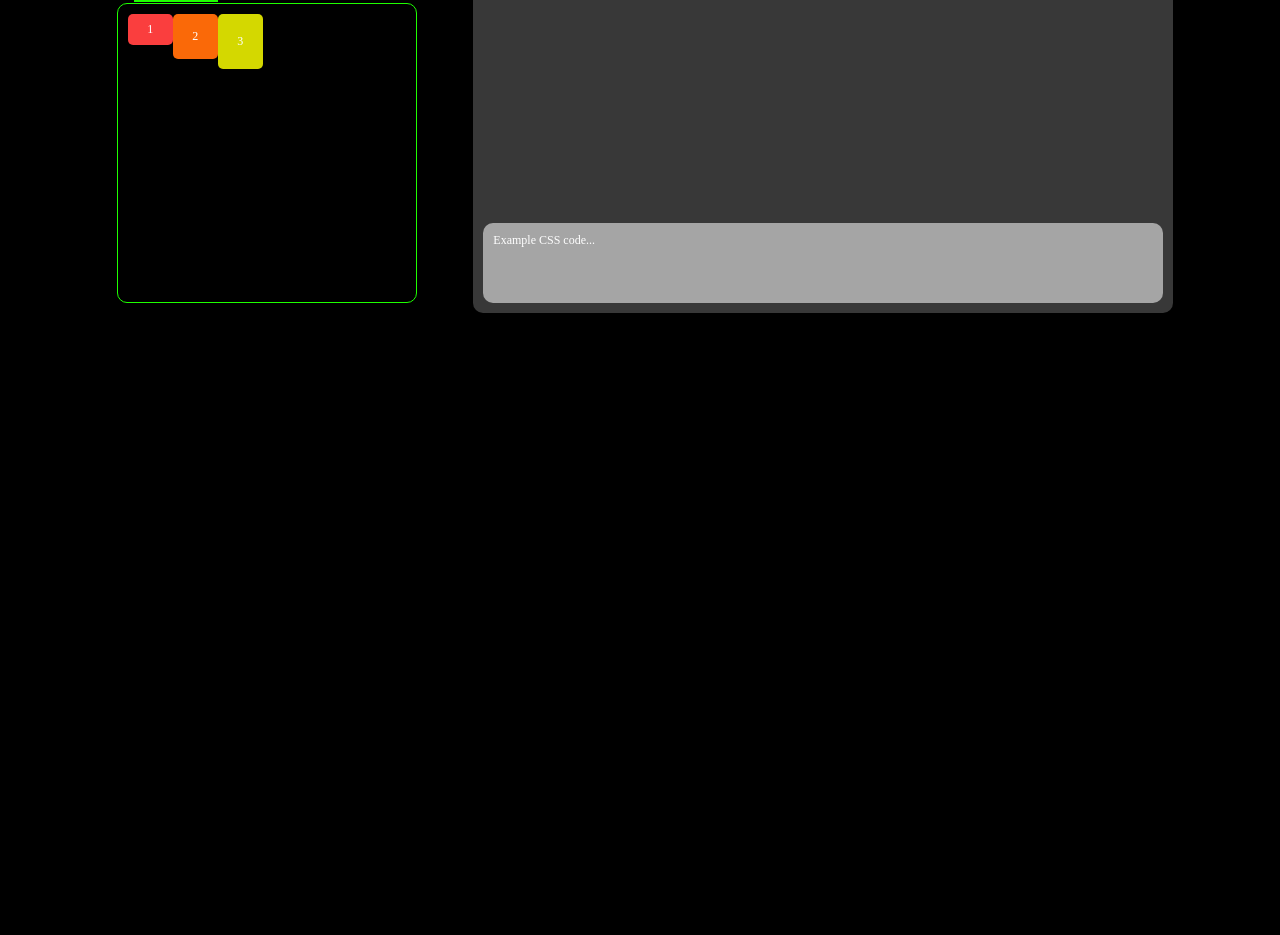
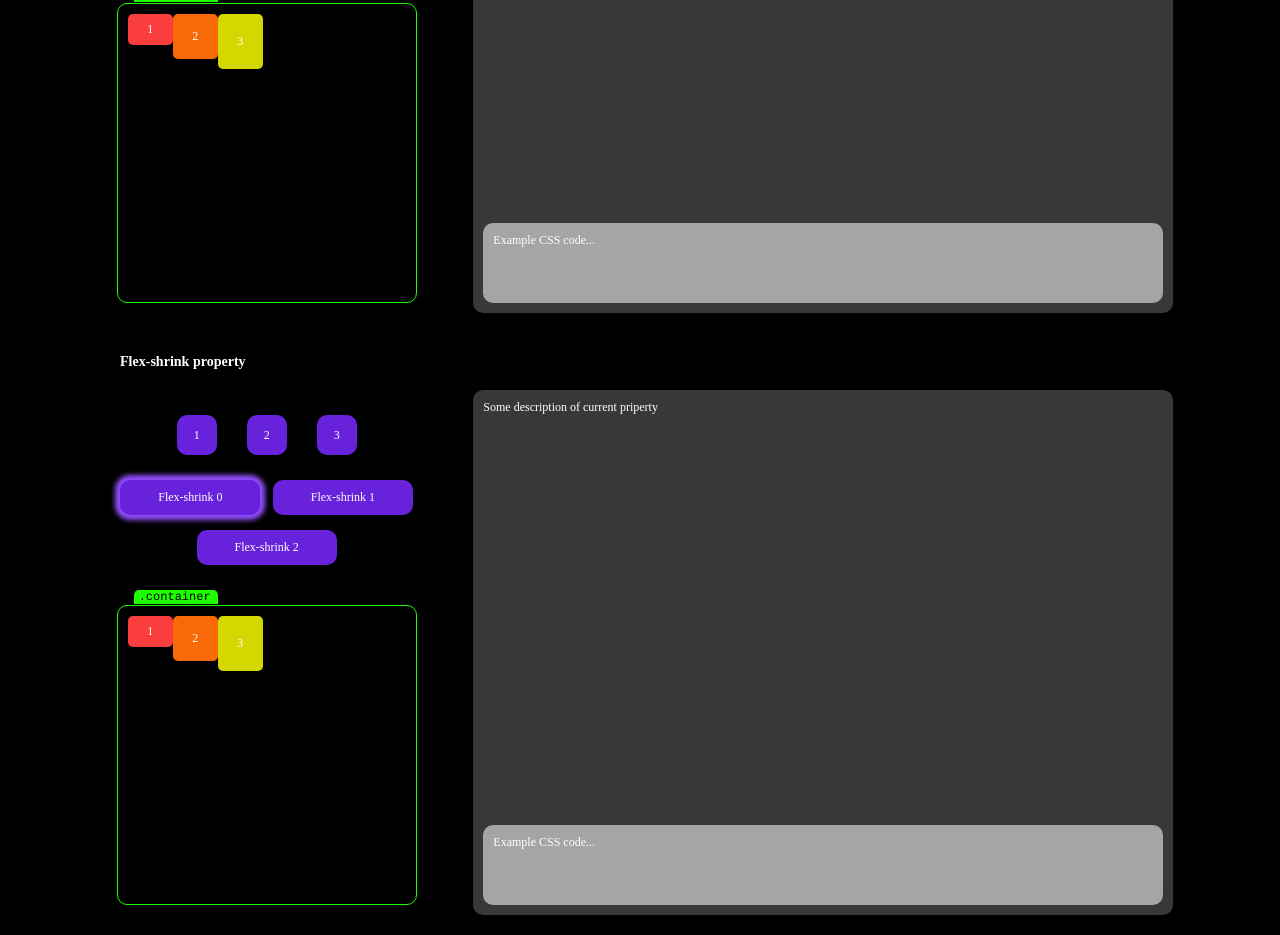
Before and after one commit to AlxLebedev/flexbox-visual, a website built with webpack: page src/index.html in a window 1280 px wide. Shown: the part 4434-5369 px from the top of the page. Before the commit the page ends 4767 px from the top, so only its background shows below. Built offline with nearby package versions, Linux system fonts and the light colour scheme.

Commit message:
flex-shrink property added

```diff
--- a/src/index.html
+++ b/src/index.html
@@ -255,6 +255,36 @@
         </div>
       </div>
     </section>
+    <section class="section">
+      <h3 class="property-title">Flex-shrink property</h3>
+      <div class="wrapper">
+        <div class="container visual" data-id="item">
+          <div class="buttons">
+            <div class="items-buttons">
+              <div class="select-item-button">1</div>
+              <div class="select-item-button">2</div>
+              <div class="select-item-button">3</div>
+            </div>
+            <div class="property-buttons">
+              <div class="button property-item-button active" data-value="0">Flex-shrink 0</div>
+              <div class="button property-item-button" data-value="1">Flex-shrink 1</div>
+              <div class="button property-item-button" data-value="2">Flex-shrink 2</div>
+            </div>
+          </div>
+          <div class="flex-items" data-prop="flex-shrink">
+            <div class="flex-item one">1</div>
+            <div class="flex-item two">2</div>
+            <div class="flex-item three">3</div>
+          </div>
+        </div>
+        <div class="container description">
+          <div>Some description of current priperty</div>
+          <div class="example-css-code">
+            <p>Example CSS code...</p>
+          </div>
+        </div>
+      </div>
+    </section>
   </div>
 </body>
 </html>
--- a/src/js/Data/DescriptionGenerator.js
+++ b/src/js/Data/DescriptionGenerator.js
@@ -53,10 +53,16 @@ export default class DescriptionGenerator {
       '4': 'Если дать элементу значение 4, то он будет перемещен после всех элементов с order 3 и выстроен попорядку среди равных себе.',
     };
     this.flexGrowProperty = {
-      common: 'Это свойство определяет способность flex элемента растягиваться в случае необходимости. Оно принимает значение от нуля, которое служит пропорцией. Это свойство, какое количество доступного пространства внутри гибкого контейнера должен занимать элемент.',
+      common: 'Это свойство определяет способность флекс-элемента растягиваться в случае необходимости. Оно принимает значение от нуля, которое служит пропорцией. Это свойство, какое количество доступного пространства внутри гибкого контейнера должен занимать элемент.',
       '0': 'Ноль - это значение по умолчанию.',
       '1': 'Если для всех элементов flex-grow установлено значение 1, оставшееся пространство в контейнере будет равномерно распределено между всеми дочерними элементами.',
       '2': 'Если один из дочерних элементов имеет значение 2, этот элемент займет в два раза больше места, чем остальные (или попытается, по крайней мере).',
+    };
+    this.flexShrinkProperty = {
+      common: 'Это свойство определяет способность флекс-элемента сжиматься в случае необходимости. Оно принимает значение от нуля, которое служит пропорцией.',
+      '0': 'Ноль - это значение по умолчанию.',
+      '1': 'Выбрано значение 1.',
+      '2': 'выбрано значение 2.',
     };
   }
 
@@ -78,6 +84,8 @@ export default class DescriptionGenerator {
         return [this.orderProperty.common, this.orderProperty[value]];
       case 'flex-grow':
         return [this.flexGrowProperty.common, this.flexGrowProperty[value]];
+      case 'flex-shrink':
+        return [this.flexShrinkProperty.common, this.flexShrinkProperty[value]];
       default:
         return 'No descriptions...';
     }
```
